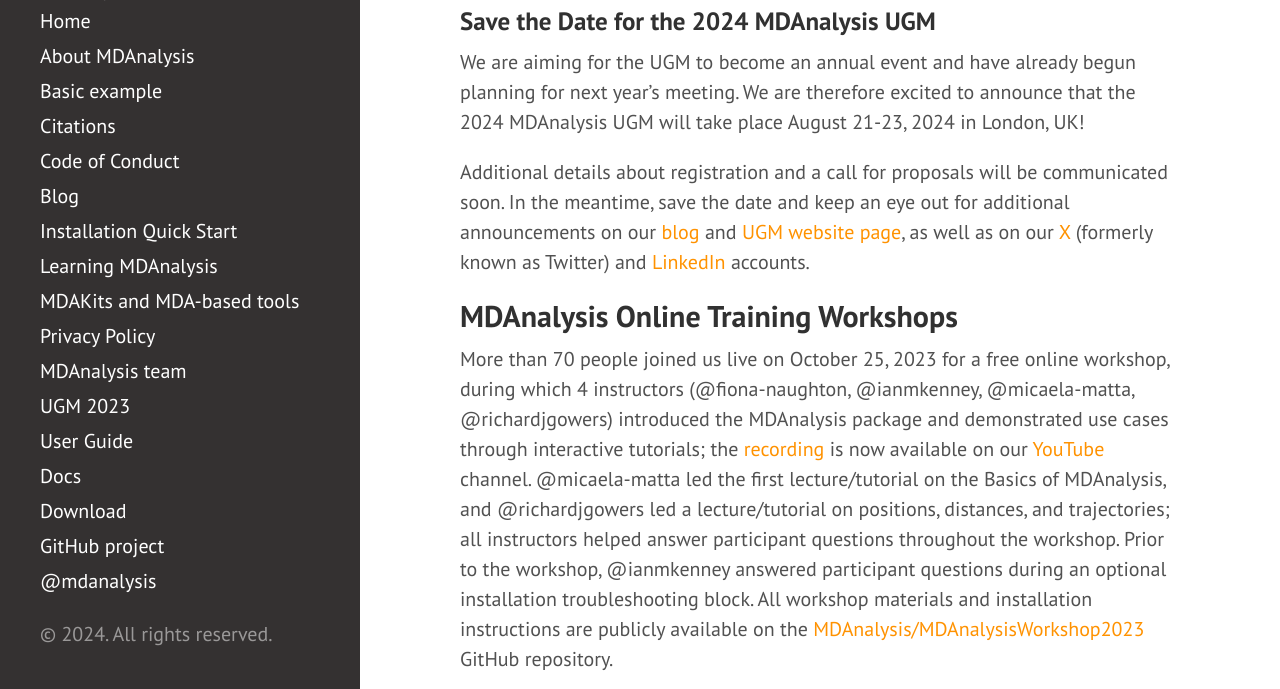
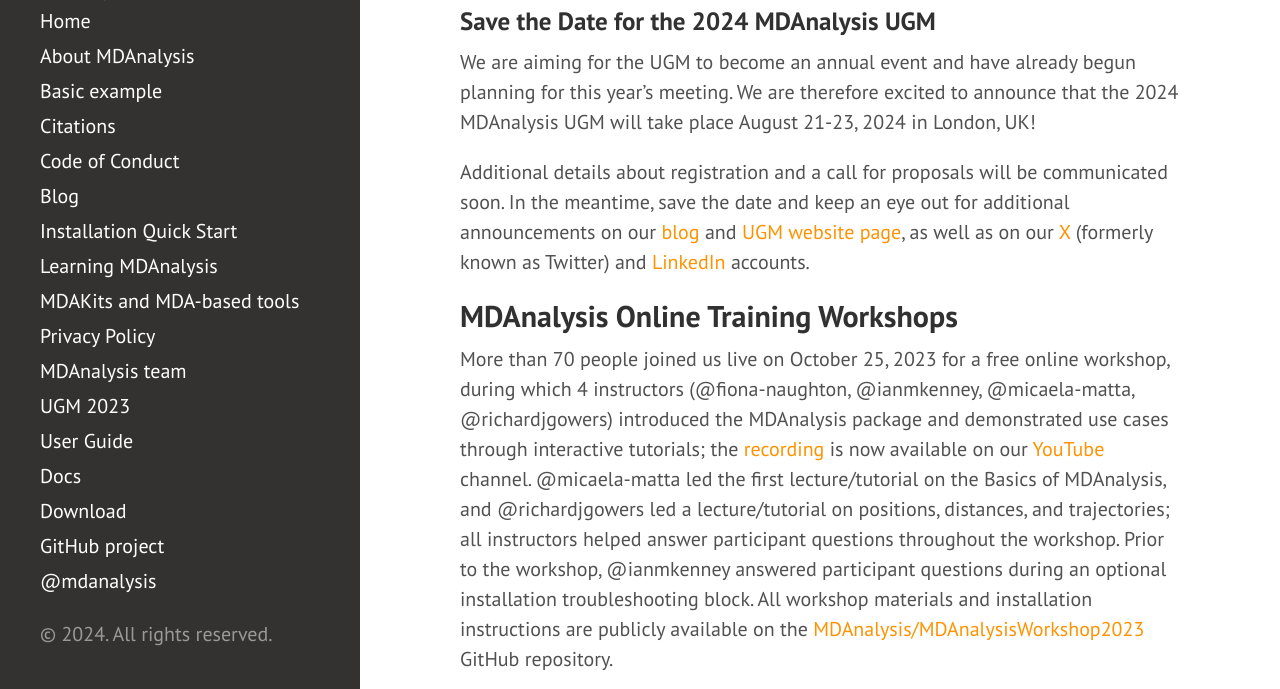
Before and after one commit to MDAnalysis/MDAnalysis.github.io, a Jekyll site: the page built from _posts/2023-12-23-mda_events.md, in a window 1280 px wide and 900 px high, scrolled down 1977 px, cut to the strip 211-900 px from the top of the window. Built offline with Jekyll 4.4.1, drawn with Linux system fonts in a browser that asks for light colours; comment, search, counter and statistics services are not loaded; some of the changed text lies outside the part shown.

Commit message:
Edit language to be consistent with new year

```diff
--- a/_posts/2023-12-23-mda_events.md
+++ b/_posts/2023-12-23-mda_events.md
@@ -38,7 +38,7 @@ For more details, we invite you to check out the [MDAnalysis/UGM2023](https://gi
 
 ### Save the Date for the 2024 MDAnalysis UGM
 
-We are aiming for the UGM to become an annual event and have already begun planning for next year's meeting. We are therefore excited to announce that the 2024 MDAnalysis UGM will take place August 21-23, 2024 in London, UK!
+We are aiming for the UGM to become an annual event and have already begun planning for this year's meeting. We are therefore excited to announce that the 2024 MDAnalysis UGM will take place August 21-23, 2024 in London, UK!
 
 Additional details about registration and a call for proposals will be communicated soon. In the meantime, save the date and keep an eye out for additional announcements on our [blog][] and [UGM website page](https://www.mdanalysis.org/pages/ugm2024/), as well as on our [X][] (formerly known as Twitter) and [LinkedIn][] accounts.
 
```
Also changed, not shown: other parts of _posts/2023-12-23-mda_events.md (+1 -1 lines).
